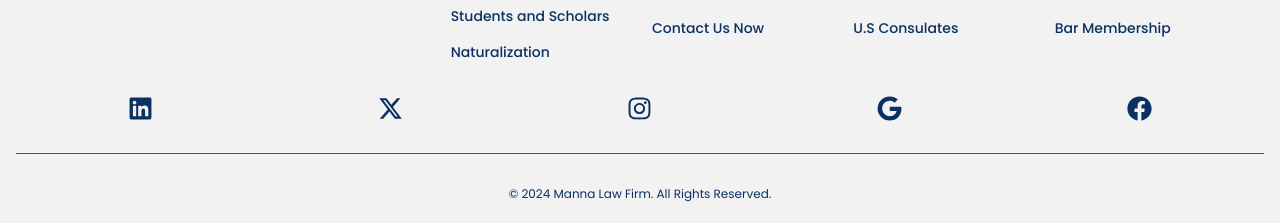
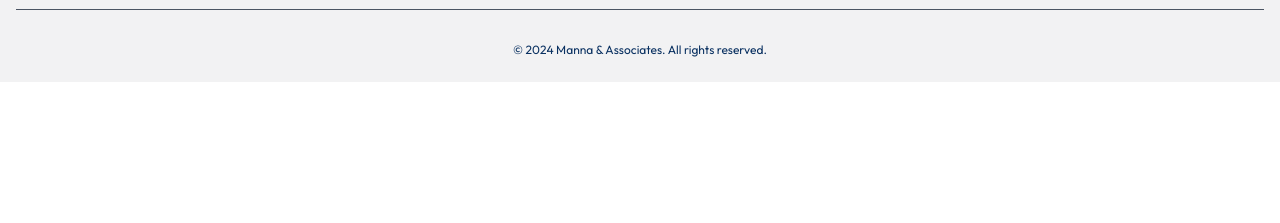
Before and after one commit to kalavaguntapurnesh/mannamlaw, a React (Vite) app: page / in a window 1280 px wide. Shown: the part 4732-4955 px from the top of the page. After the commit the page ends 4814 px from the top, so only its background shows below. Built offline with nearby package versions, Linux system fonts and the light colour scheme.

Commit message:
Major Commit

```diff
--- a/index.html
+++ b/index.html
@@ -20,8 +20,13 @@
     <meta name="apple-mobile-web-app-title" content="MyWebSite" />
     <link rel="manifest" href="/public/favicon/site.webmanifest" />
 
+    <!-- <link
+      href="https://fonts.googleapis.com/css2?family=Poppins:ital,wght@0,100;0,200;0,300;0,400;0,500;0,600;0,700;0,800;0,900;1,100;1,200;1,300;1,400;1,500;1,600;1,700;1,800;1,900&display=swap"
+      rel="stylesheet"
+    /> -->
+
     <link
-      href="https://fonts.googleapis.com/css2?family=Poppins:ital,wght@0,100;0,200;0,300;0,400;0,500;0,600;0,700;0,800;0,900;1,100;1,200;1,300;1,400;1,500;1,600;1,700;1,800;1,900&display=swap"
+      href="https://fonts.googleapis.com/css2?family=Outfit:wght@100..900"
       rel="stylesheet"
     />
 
--- a/src/components/Footer.jsx
+++ b/src/components/Footer.jsx
@@ -395,7 +395,7 @@ const Footer = () => {
 
             <div className="text-center text-xs pb-6">
               <p className="text-headingColor">
-                © 2024 Manna Law Firm. All Rights Reserved.
+                © 2024 Manna & Associates. All rights reserved.
               </p>
             </div>
           </div>
--- a/src/index.css
+++ b/src/index.css
@@ -2,12 +2,19 @@
 @tailwind components;
 @tailwind utilities;
 
+/* * {
+  font-family: "Poppins", sans-serif;
+  font-family: "Outfit", sans-serif;
+  font-family: "Poppins", serif;
+  font-family: "Urbanist", serif;
+  font-optical-sizing: auto;
+  font-family: "Raleway", sans-serif;
+  font-style: normal;
+} */
+
 * {
-  /* font-family: "Poppins", sans-serif; */
-  /* font-family: "Outfit", sans-serif; */
-  font-family: "Poppins", serif;
-  /* font-family: "Urbanist", serif; */
-  /* font-optical-sizing: auto; */
+  font-family: "Outfit", sans-serif;
   /* font-family: "Raleway", sans-serif; */
+  font-optical-sizing: auto;
   font-style: normal;
 }
```
